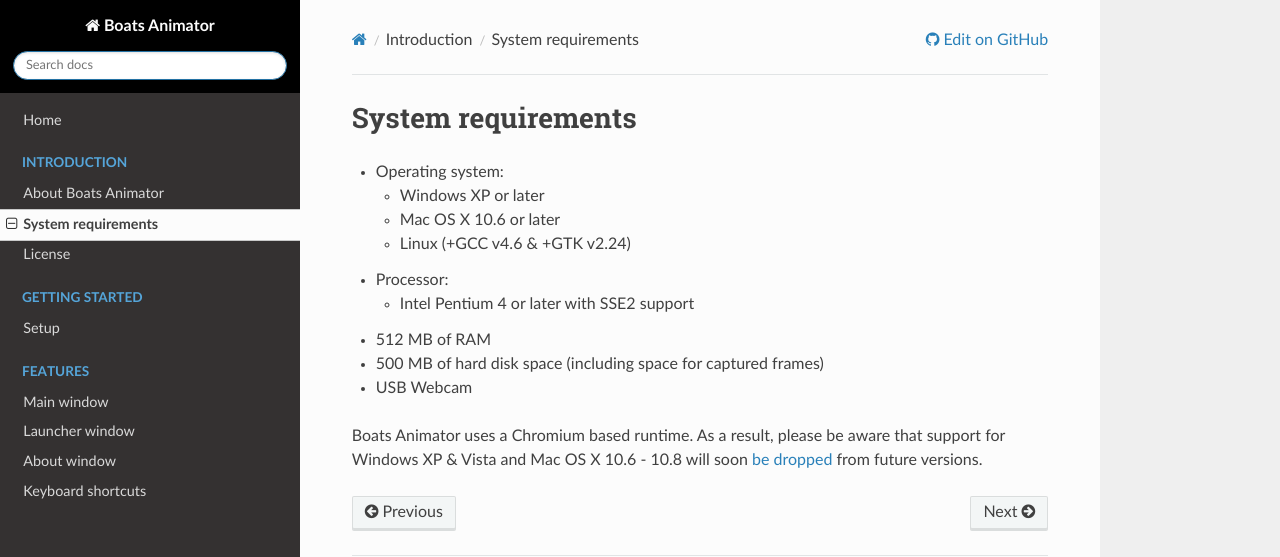
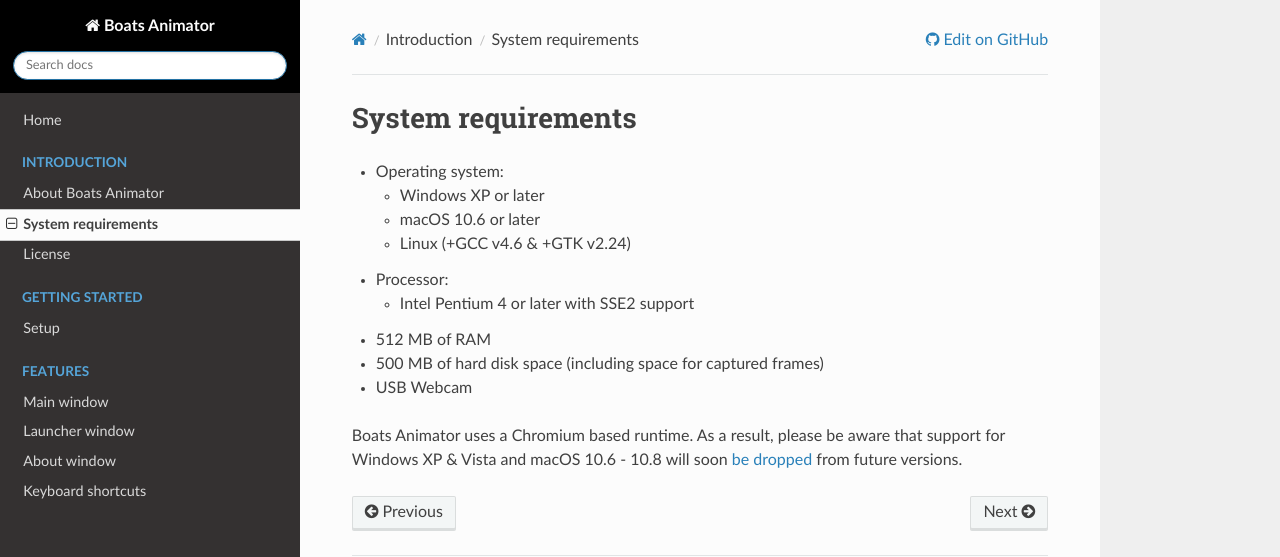
Before and after one commit to charlielee/boats-animator, an MkDocs documentation site: the page built from docs/introduction/system-requirements.md, in a window 1280 px wide. Shown: the top 557 px of the page. Built offline with MkDocs 1.6.1, drawn with Linux system fonts in a browser that asks for light colours; nearby versions of some CDN libraries; old or Windows-style settings are respelled for this version of MkDocs.

Commit message:
Mac OS X is now known as macOS

```diff
--- a/docs/introduction/system-requirements.md
+++ b/docs/introduction/system-requirements.md
@@ -2,7 +2,7 @@
 
   * Operating system:
     * Windows XP or later
-    * Mac OS X 10.6 or later
+    * macOS 10.6 or later
     * Linux (+GCC v4.6 & +GTK v2.24)
   * Processor:
     * Intel Pentium 4 or later with SSE2 support
@@ -10,4 +10,4 @@
   * 500 MB of hard disk space (including space for captured frames)
   * USB Webcam
 
-Boats Animator uses a Chromium based runtime. As a result, please be aware that support for Windows XP & Vista and Mac OS X 10.6 - 10.8 will soon [be dropped](https://chrome.googleblog.com/2015/11/updates-to-chrome-platform-support.html) from future versions.
+Boats Animator uses a Chromium based runtime. As a result, please be aware that support for Windows XP & Vista and macOS 10.6 - 10.8 will soon [be dropped](https://chrome.googleblog.com/2015/11/updates-to-chrome-platform-support.html) from future versions.
```
Also changed, not shown: README.md (+1 -1 lines), docs/features/keyboard-shortcuts.md (+1 -1 lines).
